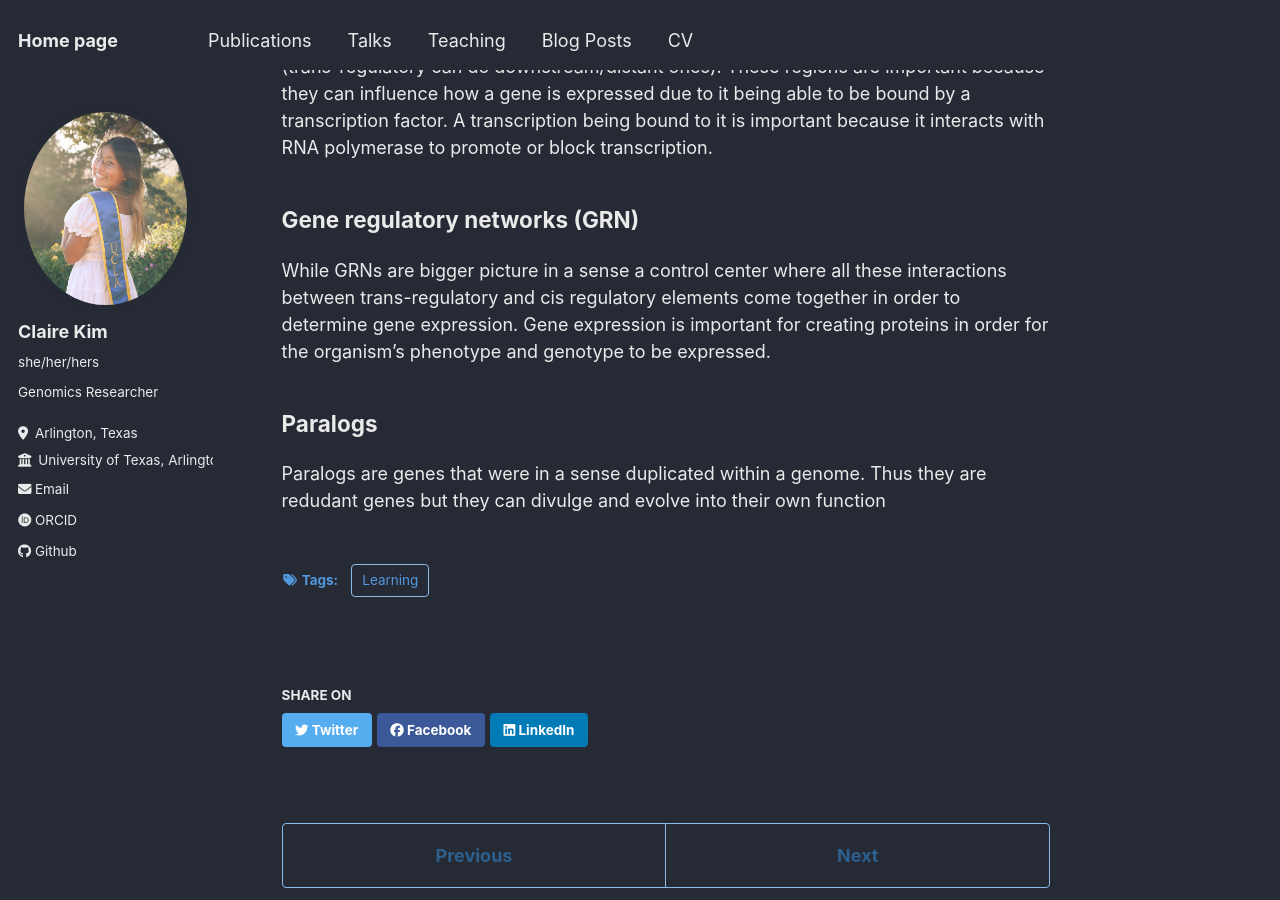
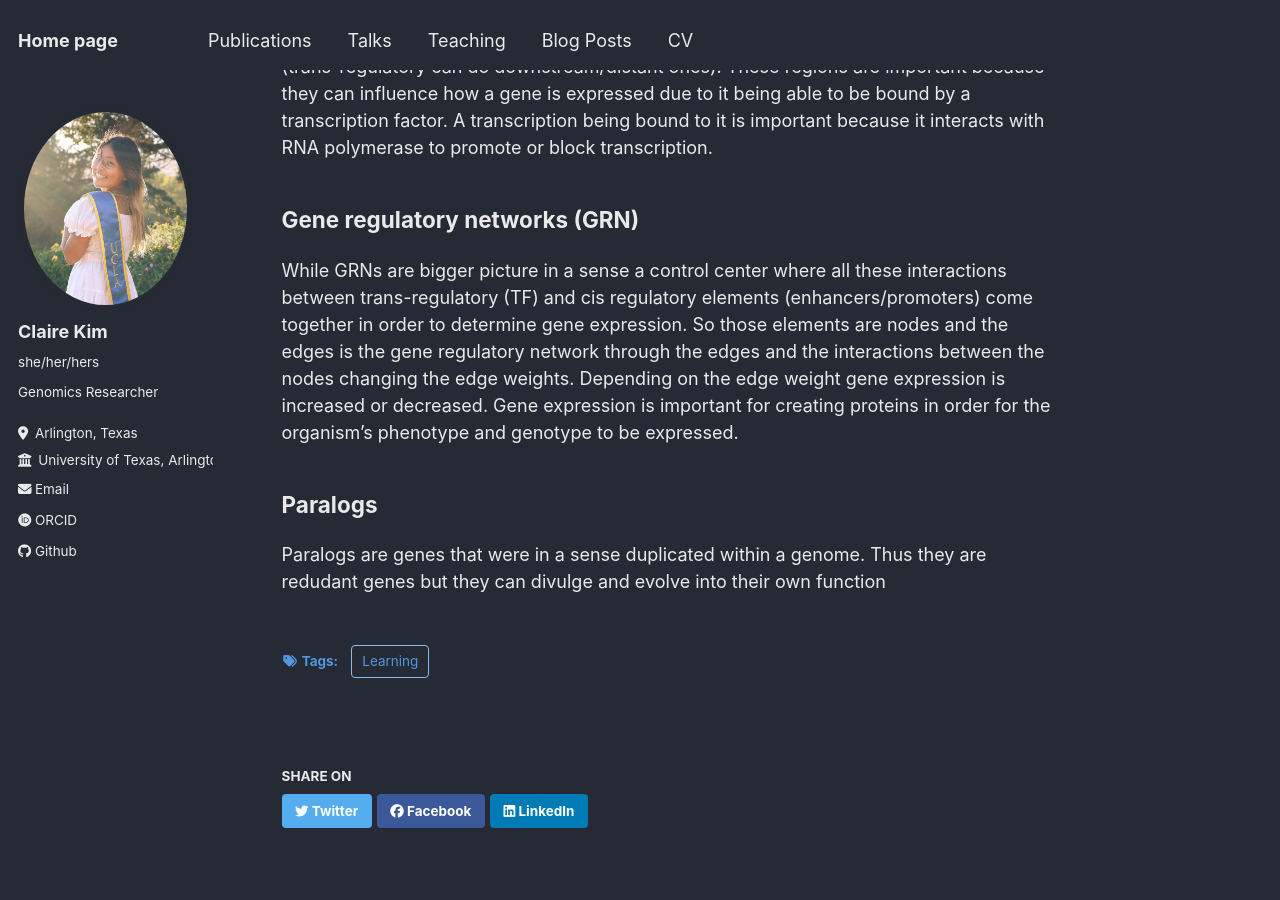
Before and after one commit to ckim0306/ckim0306.github.io, a Jekyll site: the page built from _posts/2012-08-14-blog-post-1.md, in a window 1280 px wide and 900 px high, scrolled down 562 px. Built offline with Jekyll 4.4.1, drawn with Linux system fonts in a browser that asks for light colours; some web fonts are replaced.

Commit message:
Adding more vocab stuff for my number one fan

```diff
--- a/_posts/2012-08-14-blog-post-1.md
+++ b/_posts/2012-08-14-blog-post-1.md
@@ -17,7 +17,7 @@ Shorter portions of DNA that are able to regulate transcription of only neighbor
 
 Gene regulatory networks (GRN)
 ------
-While GRNs are bigger picture in a sense a control center where all these interactions between trans-regulatory and cis regulatory elements come together in order to determine gene expression. Gene expression is important for creating proteins in order for the organism's phenotype and genotype to be expressed.
+While GRNs are bigger picture in a sense a control center where all these interactions between trans-regulatory (TF) and cis regulatory elements (enhancers/promoters) come together in order to determine gene expression. So those elements are nodes and the edges is the gene regulatory network through the edges and the interactions between the nodes changing the edge weights. Depending on the edge weight gene expression is increased or decreased. Gene expression is important for creating proteins in order for the organism's phenotype and genotype to be expressed.
 
 Paralogs
 --------
```
